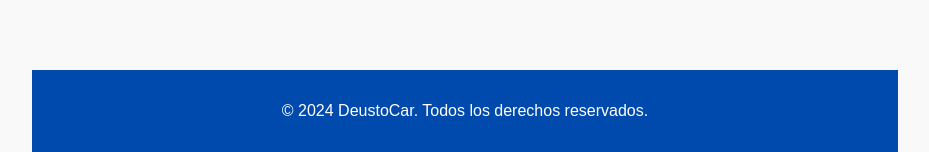
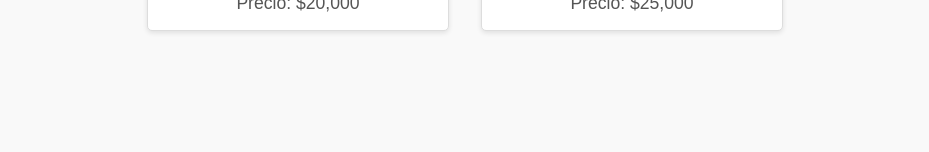
Before and after one commit to BeltranSendagorta/DeustoCar, a React (Create React App) app in the folder web/: page /home in a window 1280 px wide. Shown: the part 988-1140 px from the top of the page, without its empty margins (175-1104 px from the left). After the commit the page ends 1083 px from the top, so only its background shows below. Built offline with nearby package versions, Linux system fonts and the light colour scheme.

Commit message:
definitivo

```diff
--- a/web/src/components/cars/Contacto.js
+++ b/web/src/components/cars/Contacto.js
@@ -27,6 +27,7 @@ const Contacto = () => {
 
         <button type="submit">Enviar</button>
       </form>
+
     </div>
   );
 };
--- a/web/src/components/cars/Home.js
+++ b/web/src/components/cars/Home.js
@@ -40,9 +40,7 @@ const Home = () => {
         </section>
       </main>
 
-      <footer>
-        <p>&copy; 2024 DeustoCar. Todos los derechos reservados.</p>
-      </footer>
+
     </div>
   );
 };
--- a/web/src/components/cars/Stock.js
+++ b/web/src/components/cars/Stock.js
@@ -42,6 +42,7 @@ const Stock = () => {
           <p>Cargando vehículos...</p>
         )}
       </div>
+
     </div>
   );
 };
--- a/web/src/styles/Contacto.css
+++ b/web/src/styles/Contacto.css
@@ -92,11 +92,3 @@ form button {
 form button:hover {
   background-color: #003380;
 }
-
-footer {
-  background-color: #004aad;
-  color: white;
-  text-align: center;
-  padding: 1rem;
-  margin-top: 2rem;
-}
--- a/web/src/styles/Home.css
+++ b/web/src/styles/Home.css
@@ -144,11 +144,3 @@ main {
 .vehiculo p {
   margin: 0 0 1rem;
 }
-
-footer {
-  background-color: #004aad;
-  color: white;
-  text-align: center;
-  padding: 1rem;
-  margin-top: auto;
-}
--- a/web/src/styles/Stock.css
+++ b/web/src/styles/Stock.css
@@ -109,11 +109,3 @@ button:hover {
   background-color: lightseagreen;
   transform: scale(1.05);
 }
-
-footer {
-  background-color: #004aad;
-  color: white;
-  text-align: center;
-  padding: 1rem;
-  margin-top: 2rem;
-}
```
